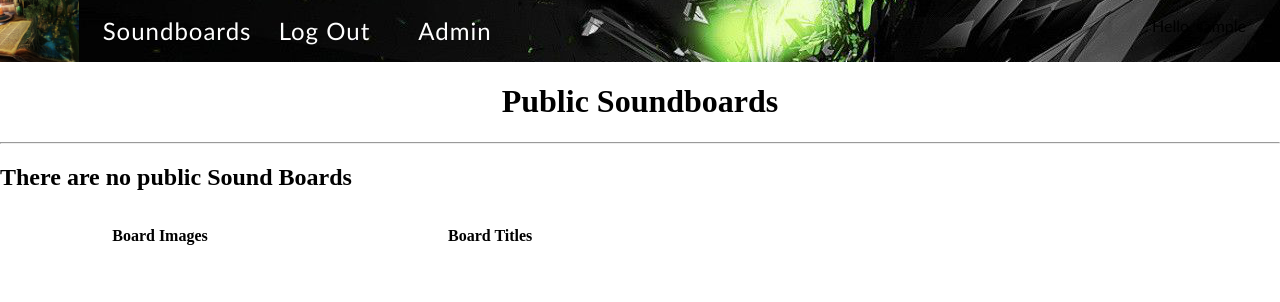
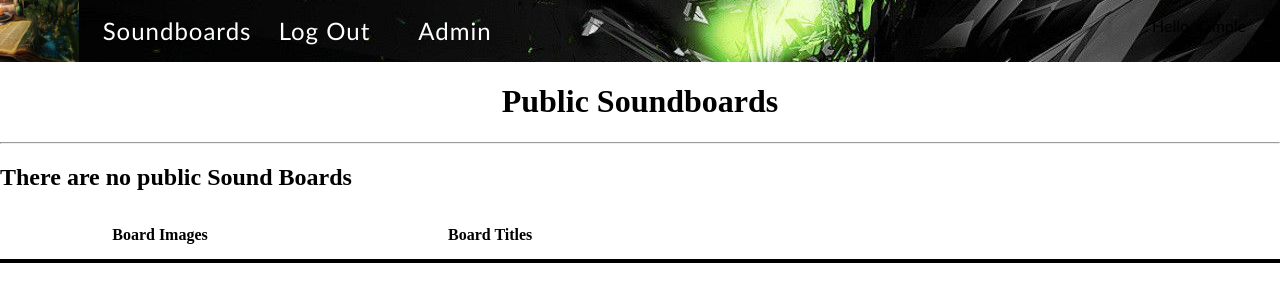
Before and after one commit to tol003/myPersonalSB, a PHP site: page /landing.php in a window 1280 px wide. Shown: the top 302 px of the page. Run offline with PHP 8.4, Linux system fonts and the light colour scheme; the visitor is signed in with stand-in values (Sample User, id 1); data that the repository does not hold is empty.

Commit message:
public page display adjustments

```diff
--- a/css/landing.css
+++ b/css/landing.css
@@ -178,12 +178,14 @@ table{
 #sb-image{
   width: 25%;
   text-align: center;
+  border-bottom: 4px solid black;
 }
 
 #sb-title{
   width: 75%;
   text-align: left;
   padding: 0 0 0 10%;
+  border-bottom: 4px solid black;
 }
 
 tr{
```
